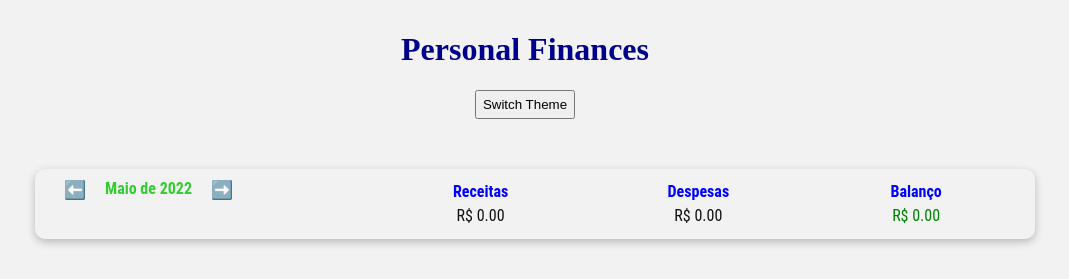
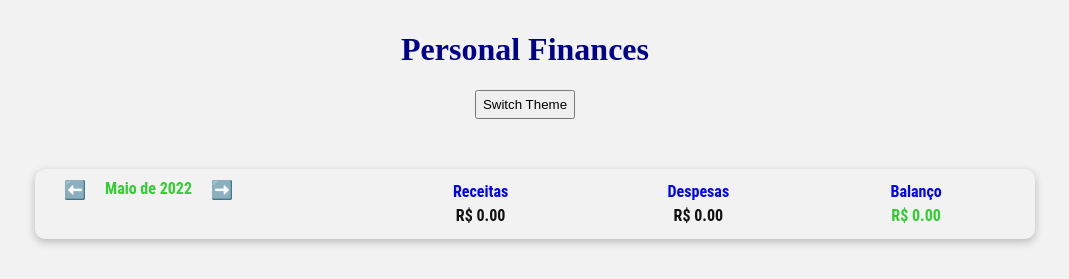
Before and after one commit to santosfk/personal-finances, a React (Vite) app: page / in a window 1280 px wide. Shown: the top 279 px of the page, without its empty margins (115-1184 px from the left). Built offline with nearby package versions, Linux system fonts and the light colour scheme.

Commit message:
changing item color tone showing balance

```diff
--- a/src/components/InfoArea/index.tsx
+++ b/src/components/InfoArea/index.tsx
@@ -42,7 +42,7 @@ export default function InfoArea({
         <ResumeItem
           title="Balanço"
           value={showValue}
-          color={income - expense < 0 ? "red" : "green"}
+          color={income - expense < 0 ? "red" : "#32CD32"}
         />
       </style.ResumeArea>
     </style.Container>
--- a/src/components/InfoArea/style.ts
+++ b/src/components/InfoArea/style.ts
@@ -34,5 +34,6 @@ export const ResumeArea = styled.div`
   display: flex;
   align-items: center;
   color: ${({ theme }) => theme.COLOR.TEXT};
+  font-weight: bold;
 `;
 export const MonthTitle = styled.div``;
```
